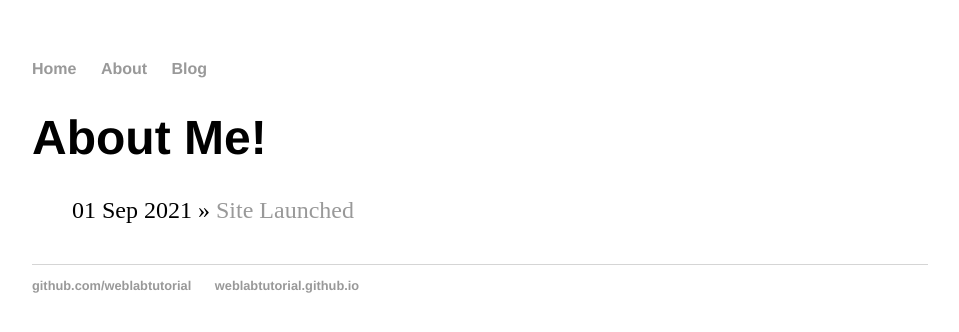
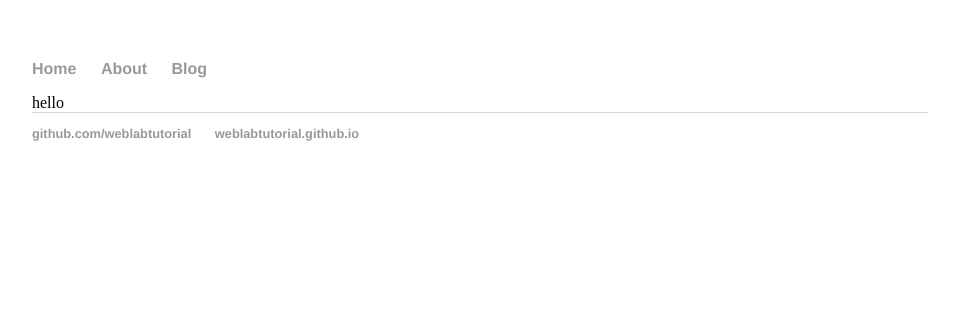
Before and after one commit to rithinthomas/rithinthomas.github.io, a Jekyll site: the page built from about/index.html, in a window 1280 px wide. Shown: the top 332 px of the page, without its empty margins (160-1119 px from the left). Built offline with Jekyll 4.4.1, drawn with Linux system fonts in a browser that asks for light colours.

Commit message:
Update index.html

```diff
--- a/about/index.html
+++ b/about/index.html
@@ -2,10 +2,5 @@
 layout: default
 title: About Me!
 ---
-    <h1>{{ page.title }}</h1>
-    <ul class="posts">
 
-      {% for post in site.posts %}
-      <li><span>{{ post.date | date_to_string }}</span> » <a href="{{ post.url }}" title="{{ post.title }}">{{ post.title }}</a></li>
-      {% endfor %}
-</ul>
+hello
```
